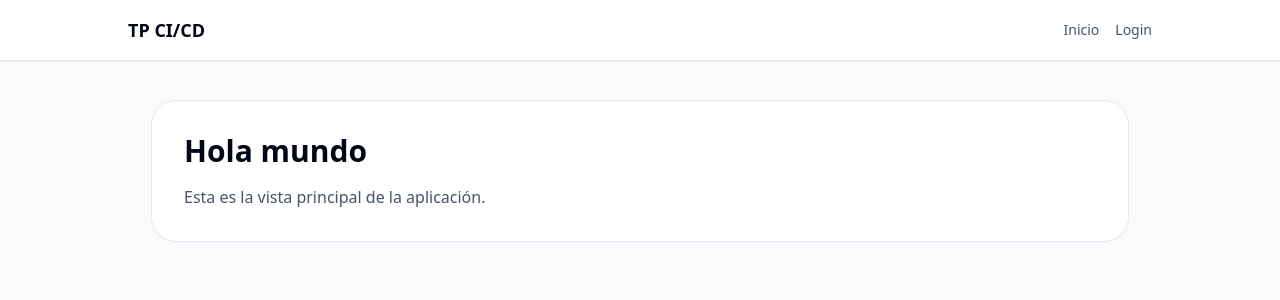
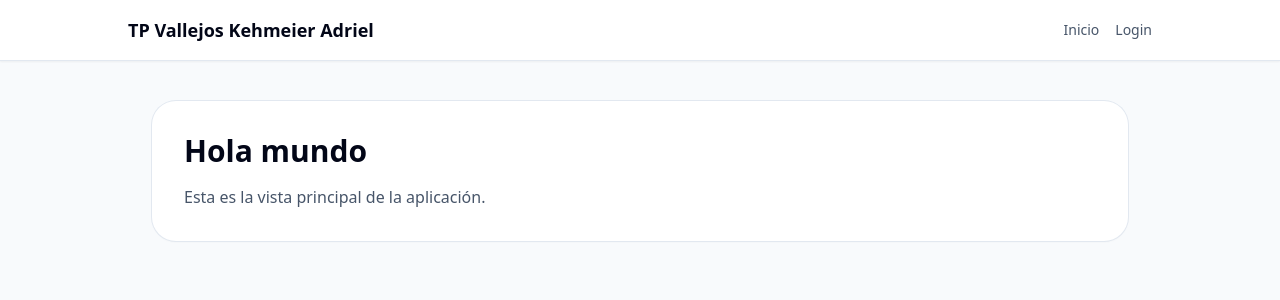
Before and after one commit to AdrielVK/tp-ci-cd, a React (Vite) app in the folder frontend/: page / in a window 1280 px wide. Shown: the top 300 px of the page. Built offline with nearby package versions, Linux system fonts and the light colour scheme.

Commit message:
change navbar content

```diff
--- a/frontend/src/components/ui/Navbar.tsx
+++ b/frontend/src/components/ui/Navbar.tsx
@@ -7,7 +7,7 @@ export default function Navbar() {
     <header className="border-b border-slate-200 bg-white/90 px-4 py-4 shadow-sm backdrop-blur-sm sm:px-6">
       <div className="mx-auto flex max-w-5xl items-center justify-between gap-4">
         <Link to={routes.home} className="text-lg font-semibold text-slate-950">
-          TP CI/CD
+          TP Vallejos Kehmeier Adriel
         </Link>
 
         <nav className="flex items-center gap-4 text-sm text-slate-600">
```
